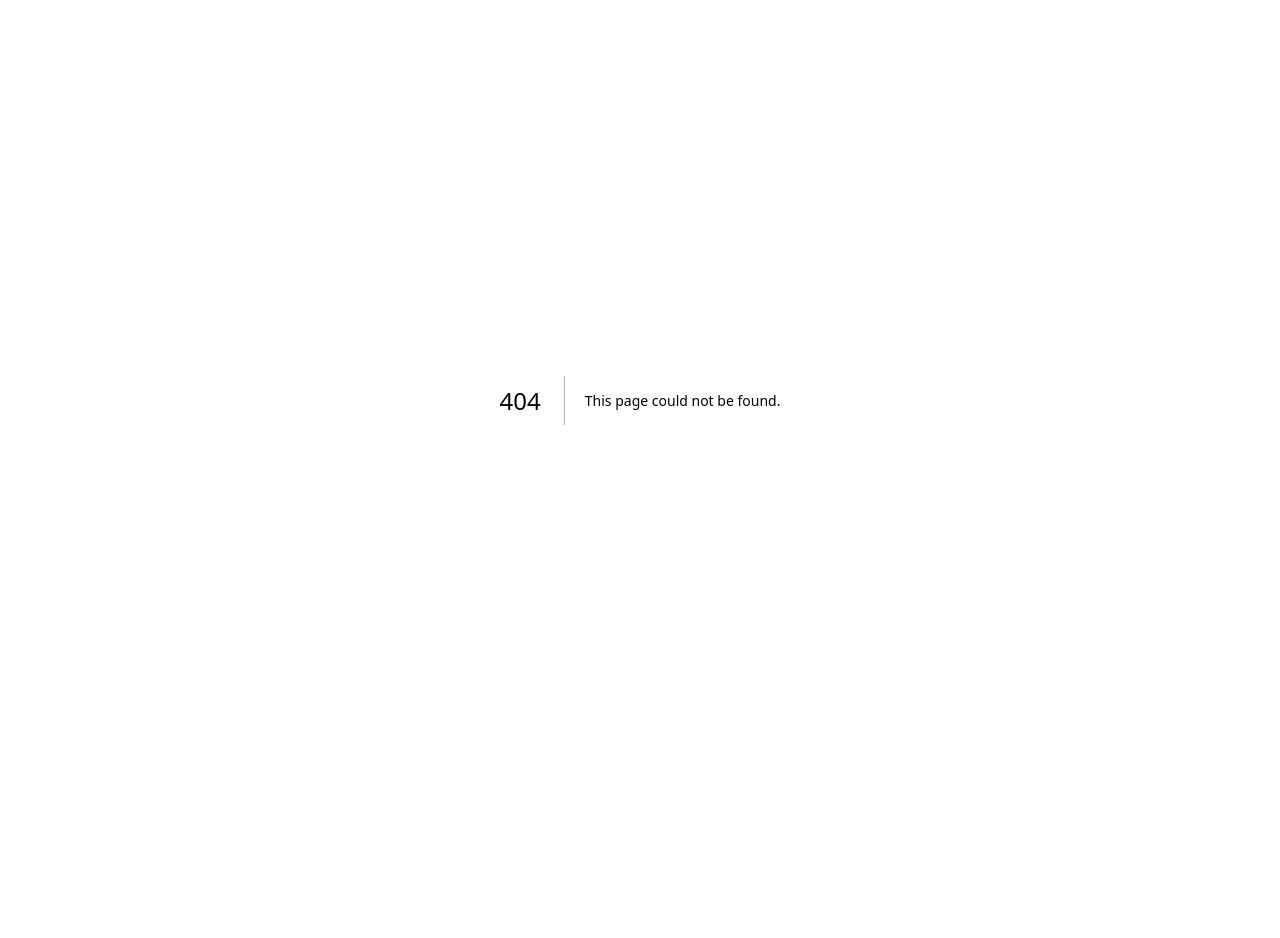
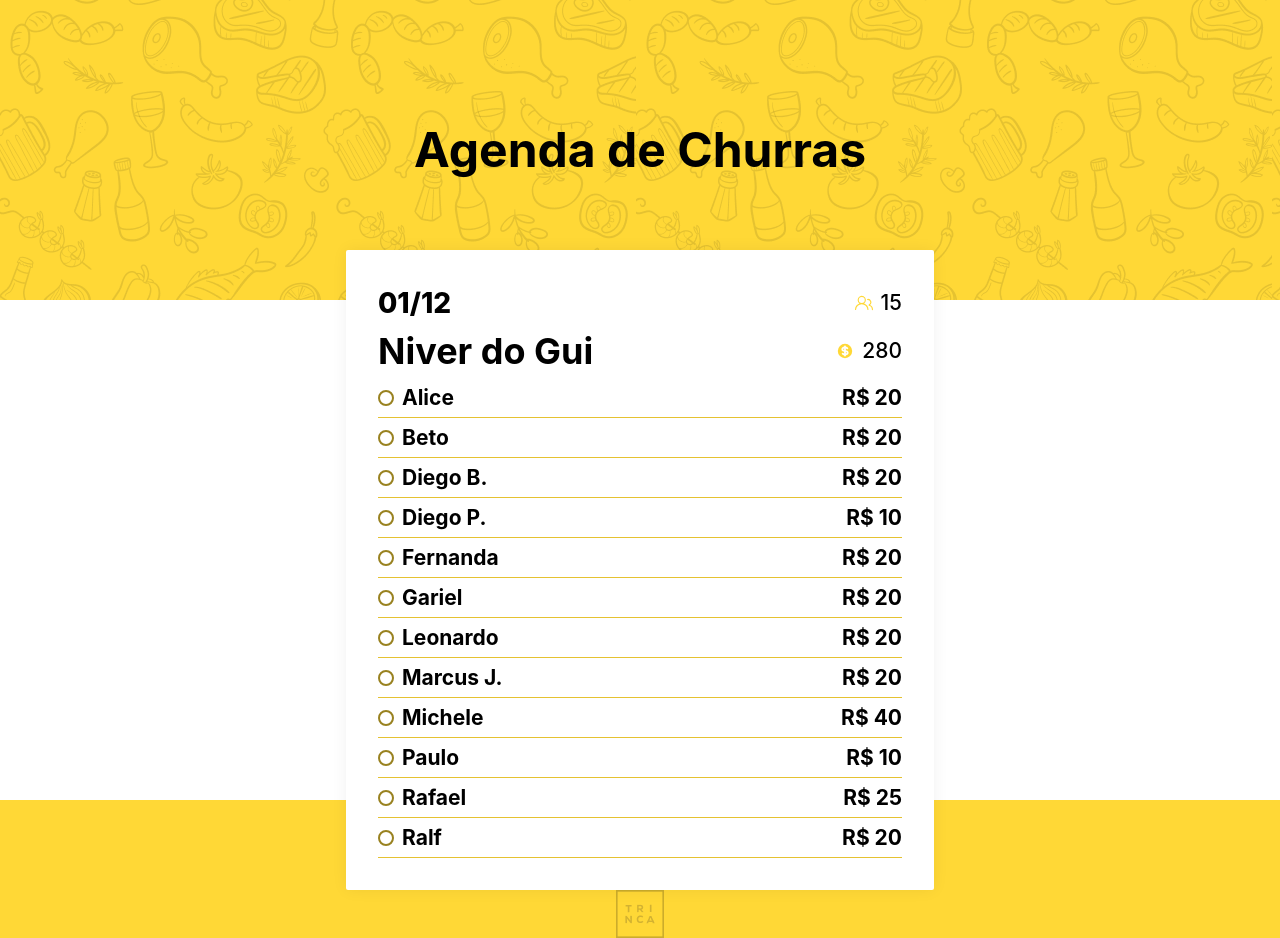
Before and after one commit to AlexandreOSouza/churras, a Next.js app: page /detail in a window 1280 px wide. Before the commit this address had no page. Before the commit the page ends 800 px from the top, so only its background shows below. Built offline with nearby package versions, Linux system fonts and the light colour scheme.

Commit message:
chore: detail page

```diff
--- a/package.json
+++ b/package.json
@@ -9,7 +9,9 @@
     "lint": "next lint"
   },
   "dependencies": {
-    "@chakra-ui/react": "^2.8.1",
+    "@chakra-ui/core": "^0.8.0",
+    "@chakra-ui/next-js": "^2.1.4",
+    "@chakra-ui/react": "^2.7.1",
     "@emotion/react": "^11.11.1",
     "@emotion/styled": "^11.11.0",
     "@hookform/resolvers": "^3.3.1",
--- /dev/null
+++ b/src/components/base/checkbox/CustomCheckbox/index.tsx
@@ -0,0 +1,35 @@
+import {
+  useCheckbox,
+  chakra,
+  Flex,
+  Box,
+  CheckboxProps,
+} from "@chakra-ui/react";
+
+export default function CustomCheckbox({ ...props }: CheckboxProps) {
+  const { state, getCheckboxProps, getInputProps, getLabelProps, htmlProps } =
+    useCheckbox(props);
+
+  return (
+    <chakra.label maxW="36" cursor="pointer" {...htmlProps}>
+      <input {...getInputProps()} hidden />
+      <Flex
+        alignItems="center"
+        justifyContent="center"
+        border="2px solid"
+        borderColor={
+          state.isChecked ? "churras.primary_yellow" : "churras.dark_yellow"
+        }
+        borderRadius={"full"}
+        background={state.isChecked ? "churras.primary_yellow" : ""}
+        w={4}
+        h={4}
+        {...getCheckboxProps()}
+      >
+        {state.isChecked && (
+          <Box w={4} h={4} bg="churras.primary_yellow" borderRadius={"full"} />
+        )}
+      </Flex>
+    </chakra.label>
+  );
+}
--- /dev/null
+++ b/src/components/base/list/ListItem/index.tsx
@@ -0,0 +1,24 @@
+import { ListItem as DefaultListItem, Flex, Text } from "@chakra-ui/react";
+import CustomCheckbox from "../../checkbox/CustomCheckbox";
+import { Participant } from "@/components/layout/schedule/types";
+
+export default function ListItem({ name, amount, paid }: Participant) {
+  return (
+    <DefaultListItem>
+      <Flex
+        width={"100%"}
+        borderBottom={"1px solid"}
+        borderColor={"churras.light_yellow"}
+        height={"40px"}
+        alignItems={"center"}
+        fontWeight={"700"}
+        fontSize={"21px"}
+        cursor={"pointer"}
+      >
+        <CustomCheckbox />
+        <Text ml={"8px"}>{name}</Text>
+        <Text ml={"auto"}>R$ {amount}</Text>
+      </Flex>
+    </DefaultListItem>
+  );
+}
--- a/src/components/card/index.tsx
+++ b/src/components/card/index.tsx
@@ -40,7 +40,7 @@ export default function Card({ churras }: Props) {
         >
           <GoPeople fontSize={"20px"} />
           <Text color={"churras.black"} fontSize={"21px"}>
-            {churras.participants}
+            {churras.totalParticipants}
           </Text>
         </Flex>
         <Flex
--- /dev/null
+++ b/src/components/layout/scheduleDetails/index.tsx
@@ -0,0 +1,61 @@
+import { Checkbox, Flex, List, Radio, Text } from "@chakra-ui/react";
+import { Churras, Participant } from "../schedule/types";
+import { GoPeople } from "react-icons/go";
+import { HiCurrencyDollar } from "react-icons/hi";
+import ListItem from "@/components/base/list/ListItem";
+
+type Props = {
+  churras: Churras;
+};
+export default function ScheduleDetail({ churras }: Props) {
+  return (
+    <Flex
+      background={"churras.white"}
+      boxShadow={"0px 0px 16px 0px rgba(0, 0, 0, 0.06)"}
+      borderRadius={2}
+      width={"588px"}
+      flexDirection={"column"}
+      alignItems={"center"}
+      color={"churras.black"}
+      py={8}
+      px={8}
+    >
+      <Flex width={"100%"} justifyContent={"space-between"}>
+        <Text fontSize={"28px"} fontWeight={"800"}>
+          {churras.date}
+        </Text>
+        <Flex
+          color={"churras.primary_yellow"}
+          alignItems={"center"}
+          columnGap={2}
+        >
+          <GoPeople size={"18px"} />
+          <Text fontSize={"21px"} fontWeight={"500"} color={"churras.black"}>
+            {churras.totalParticipants}
+          </Text>
+        </Flex>
+      </Flex>
+      <Flex width={"100%"} justifyContent={"space-between"}>
+        <Text fontSize={"36px"} fontWeight={"700"}>
+          {churras.description}
+        </Text>
+        <Flex
+          color={"churras.primary_yellow"}
+          alignItems={"center"}
+          columnGap={2}
+        >
+          <HiCurrencyDollar size={"18px"} />
+          <Text fontSize={"21px"} fontWeight={"500"} color={"churras.black"}>
+            {churras.totalAmount}
+          </Text>
+        </Flex>
+      </Flex>
+      <List width={"100%"}>
+        {churras.participants &&
+          churras.participants.map((p: Participant, idx: number) => (
+            <ListItem key={idx} {...p} />
+          ))}
+      </List>
+    </Flex>
+  );
+}
--- /dev/null
+++ b/src/pages/detail.tsx
@@ -0,0 +1,31 @@
+import Layout from "@/components/layout";
+import ScheduleDetail from "@/components/layout/scheduleDetails";
+
+const CHURRAS = {
+  date: "01/12",
+  description: "Niver do Gui",
+  totalParticipants: 15,
+  totalAmount: 280,
+  participants: [
+    { name: "Alice", amount: 20, paid: false },
+    { name: "Beto", amount: 20, paid: false },
+    { name: "Diego B.", amount: 20, paid: false },
+    { name: "Diego P.", amount: 10, paid: false },
+    { name: "Fernanda", amount: 20, paid: false },
+    { name: "Gariel", amount: 20, paid: true },
+    { name: "Leonardo", amount: 20, paid: false },
+    { name: "Marcus J.", amount: 20, paid: false },
+    { name: "Michele", amount: 40, paid: false },
+    { name: "Paulo", amount: 10, paid: false },
+    { name: "Rafael", amount: 25, paid: false },
+    { name: "Ralf", amount: 20, paid: true },
+  ],
+};
+
+export default function Detail() {
+  return (
+    <Layout>
+      <ScheduleDetail churras={CHURRAS} />
+    </Layout>
+  );
+}
--- a/src/pages/schedule.tsx
+++ b/src/pages/schedule.tsx
@@ -6,19 +6,19 @@ const CHURRAS = [
   {
     date: "01/12",
     description: "Níver do Gui",
-    participants: 15,
+    totalParticipants: 15,
     totalAmount: 280,
   },
   {
     date: "23/12",
     description: "Natal",
-    participants: 28,
+    totalParticipants: 28,
     totalAmount: 400,
   },
   {
     date: "06/01",
     description: "Sem motivo",
-    participants: 12,
+    totalParticipants: 12,
     totalAmount: 140,
   },
 ];
```
Also changed, not shown: src/components/layout/schedule/types.ts (+8 -1 lines), 1 other file (tests, documents, lock files or other folders).
